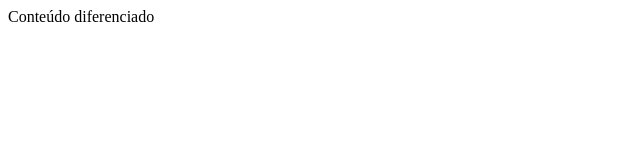
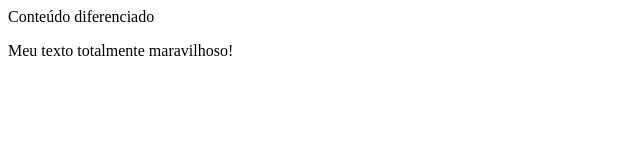
Before and after one commit to MauricioOlimpio/MEAN_Outubro_2016, a plain HTML site: page index.html in a window 1280 px wide. Shown: the whole page, without its empty margins (0-640 px from the left). Drawn offline with Linux system fonts and the light colour scheme.

Commit message:
Adição do texto Maravilhoso

```diff
--- a/index.html
+++ b/index.html
@@ -6,5 +6,6 @@
 </head>
 <body>
 	<div>Conteúdo diferenciado</div>
+	<p>Meu texto totalmente maravilhoso!</p>
 </body>
 </html>
```
